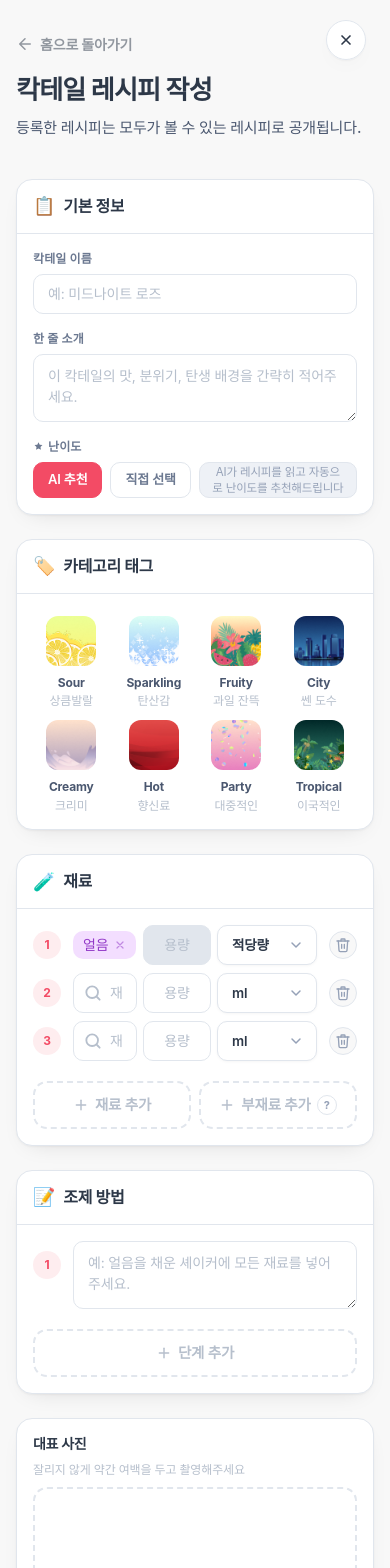
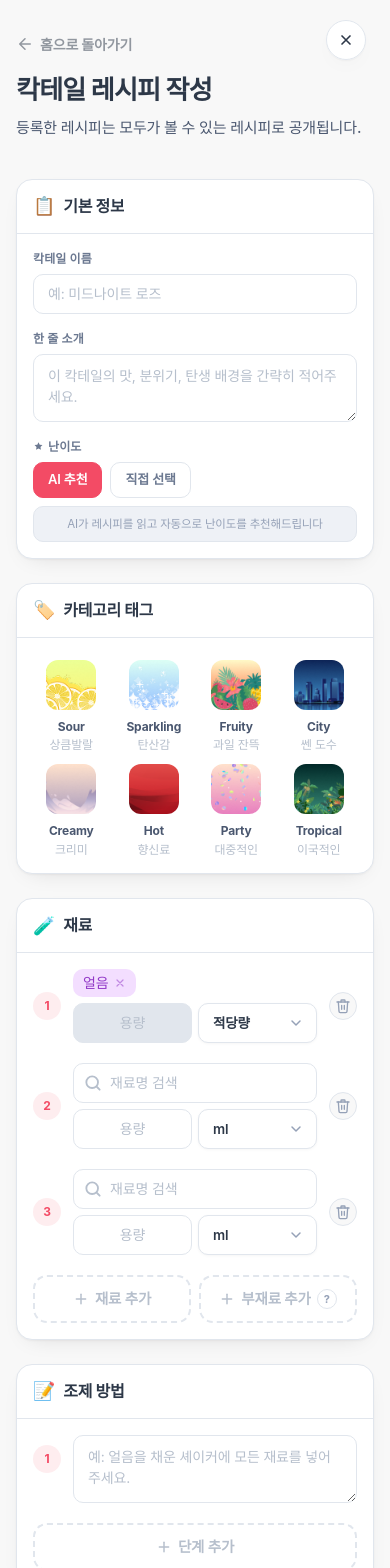
Before and after one commit to FaaaaatCat/masileng-preview, a Next.js app: page /upload/form in a window 390 px wide. Shown: the top 1568 px of the page. Built offline with nearby package versions, Linux system fonts and the light colour scheme; a web font is replaced by a local one.

Commit message:
반응형작업_8차
레시피업로드 페이지 오류 수정

```diff
--- a/app/components/CocktailForm.jsx
+++ b/app/components/CocktailForm.jsx
@@ -732,7 +732,7 @@ export default function CocktailForm({
                       <div className="upload-summary-row">
                         <span className="upload-summary-label">난이도</span>
                         <span className="upload-summary-value">
-                          {diffMode === "manual" && difficulty > 0 ? DIFFICULTY_LABELS[difficulty - 1] : "—"}
+                          {diffMode === "manual" && difficulty > 0 ? DIFFICULTY_LABELS[difficulty - 1] : "AI 추천"}
                         </span>
                       </div>
                     )}
--- a/app/css/upload.css
+++ b/app/css/upload.css
@@ -781,6 +781,11 @@
   flex-direction: column;
   gap: 8px;
 }
+@media (max-width: 768px) {
+  .upload-ing-list {
+      gap: 20px;
+  }
+}
 
 .upload-ing-row {
   display: flex;
@@ -1006,6 +1011,7 @@
     color var(--time-fast),
     background var(--time-fast);
   margin-top: 4px;
+  white-space: nowrap;
 }
 
 .upload-add-btn:hover {
@@ -1195,7 +1201,7 @@
 .upload-actions {
   display: flex;
   flex-direction: column;
-  gap: 10px;
+  gap: 20px;
 }
 
 .upload-notice {
@@ -1221,9 +1227,34 @@
     gap: 24px;
   }
 
-  /* 재료 입력 행: 좁은 화면에서 줄바꿈 허용 */
+  /* 재료 입력 행: 재료명 검색은 한 줄 전체, 용량·단위는 다음 줄에 50%씩 */
   .upload-ing-inputs {
     flex-wrap: wrap;
+  }
+
+  .upload-ing-inputs .common-input-wrap {
+    flex: 1 1 100%;
+  }
+
+  .upload-ing-inputs .common-input--amount {
+    flex: 1 1 calc(50% - 3px);
+    width: auto;
+    min-width: 0;
+  }
+
+  .upload-ing-inputs .custom-select-wrap {
+    flex: 1 1 calc(50% - 3px);
+    width: auto;
+    min-width: 0;
+  }
+
+  /* 난이도: AI 추천/직접 선택 버튼은 한 줄, 별점(안내문구)은 다음 줄 전체 */
+  .upload-diff-row {
+    flex-wrap: wrap;
+  }
+
+  .upload-stars {
+    flex: 1 1 100%;
   }
 
   .upload-right {
```
